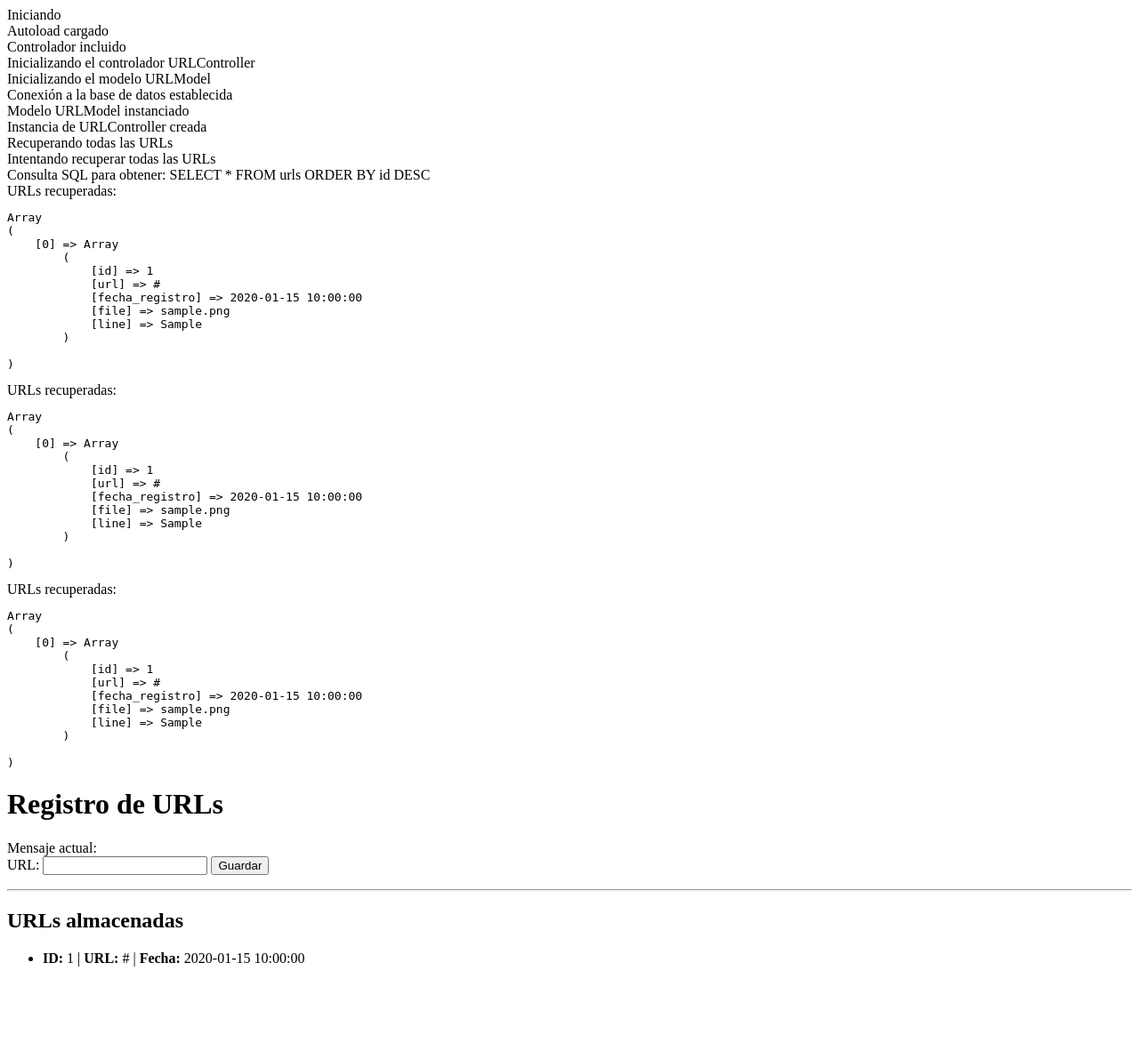
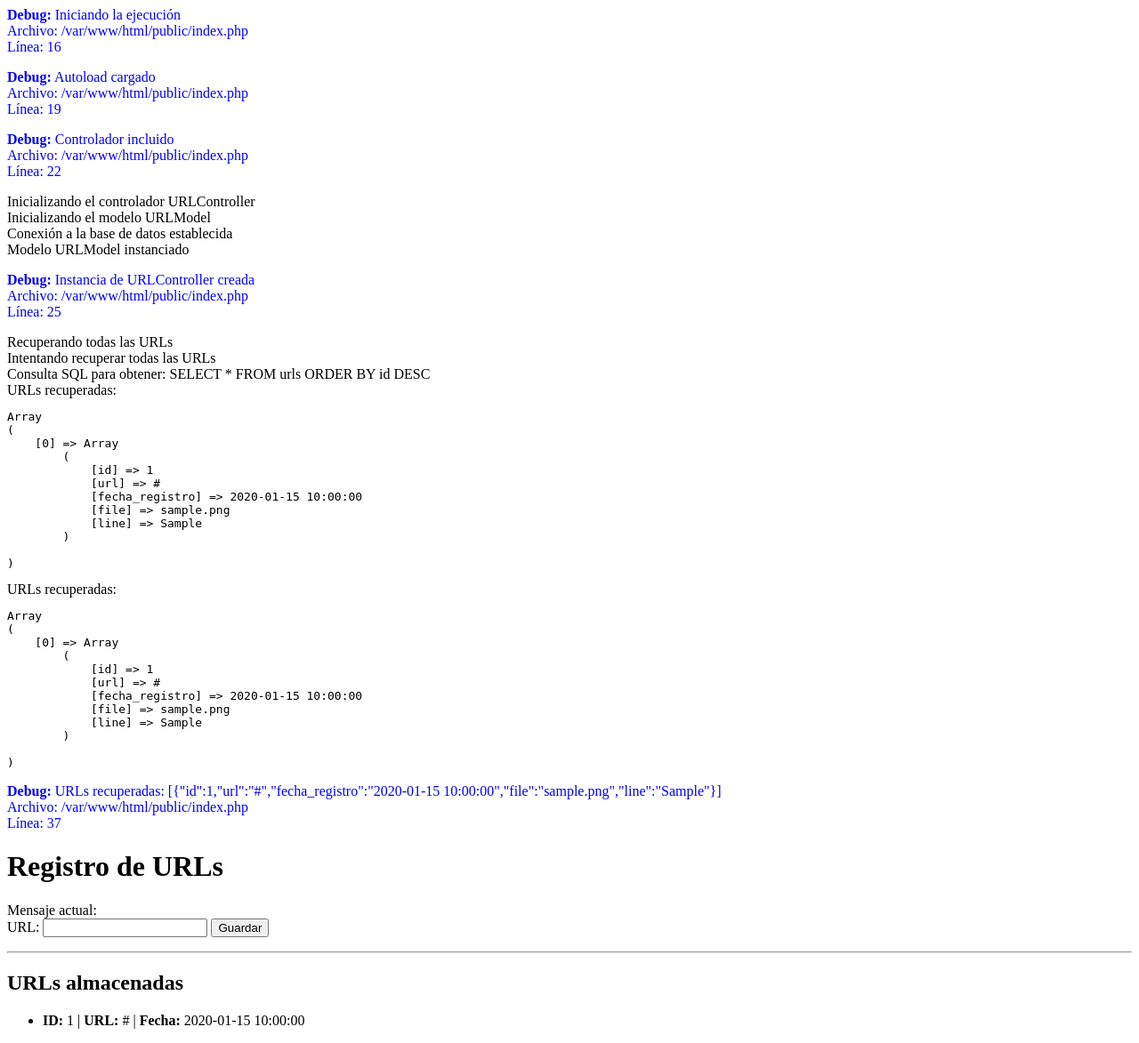
Before and after one commit to AgustinMadygraf/MadyBot_PHP, a PHP site: page /index.php in a window 1280 px wide. Shown: the whole page at 89% size. Before the commit the page ends 1087 px from the top, so only its background shows below. Run offline with PHP 8.4, Linux system fonts and the light colour scheme; tables that the repository leaves empty or names only in its code hold one stand-in row (values such as "Sample post"); data that the repository does not hold is empty.

Commit message:
Add debug tracing functionality to index.php for improved error tracking

```diff
--- a/public/index.php
+++ b/public/index.php
@@ -4,30 +4,39 @@ Path: public/index.php
 -->
 
 <?php
-echo "Iniciando<br>"; // Verifica que el archivo se está ejecutando
+// Función de depuración
+function debug_trace($message) {
+    $trace = debug_backtrace();
+    $caller = $trace[0];
+    echo "<p style='color:blue;'><strong>Debug:</strong> $message<br>";
+    echo "Archivo: " . $caller['file'] . "<br>";
+    echo "Línea: " . $caller['line'] . "</p>";
+}
+
+debug_trace("Iniciando la ejecución");
 
 require_once __DIR__ . '/../vendor/autoload.php';
-echo "Autoload cargado<br>";
+debug_trace("Autoload cargado");
 
 require_once __DIR__ . '/../app/controllers/URLController.php';
-echo "Controlador incluido<br>";
+debug_trace("Controlador incluido");
 
 $controller = new URLController();
-echo "Instancia de URLController creada<br>";
+debug_trace("Instancia de URLController creada");
 
 $urls = [];
 $message = '';
 
 try {
     if ($_SERVER['REQUEST_METHOD'] === 'POST' && !empty($_POST['url'])) {
-        echo "Método POST recibido con URL: " . htmlspecialchars($_POST['url']) . "<br>";
+        debug_trace("Método POST recibido con URL: " . htmlspecialchars($_POST['url']));
         $controller->saveURL($_POST['url']);
         $message = "<p style='color:green;'>URL guardada exitosamente</p>";
     }
     $urls = $controller->getAllURLs();
-    echo "URLs recuperadas: <pre>" . print_r($urls, true) . "</pre>";
+    debug_trace("URLs recuperadas: " . json_encode($urls)); // Usamos json_encode para facilitar la visualización
 } catch (Exception $e) {
-    echo "Excepción capturada: " . htmlspecialchars($e->getMessage()) . "<br>";
+    debug_trace("Excepción capturada: " . htmlspecialchars($e->getMessage()));
     $message = "<p style='color:red;'>Error: " . htmlspecialchars($e->getMessage()) . "</p>";
 }
 
```
